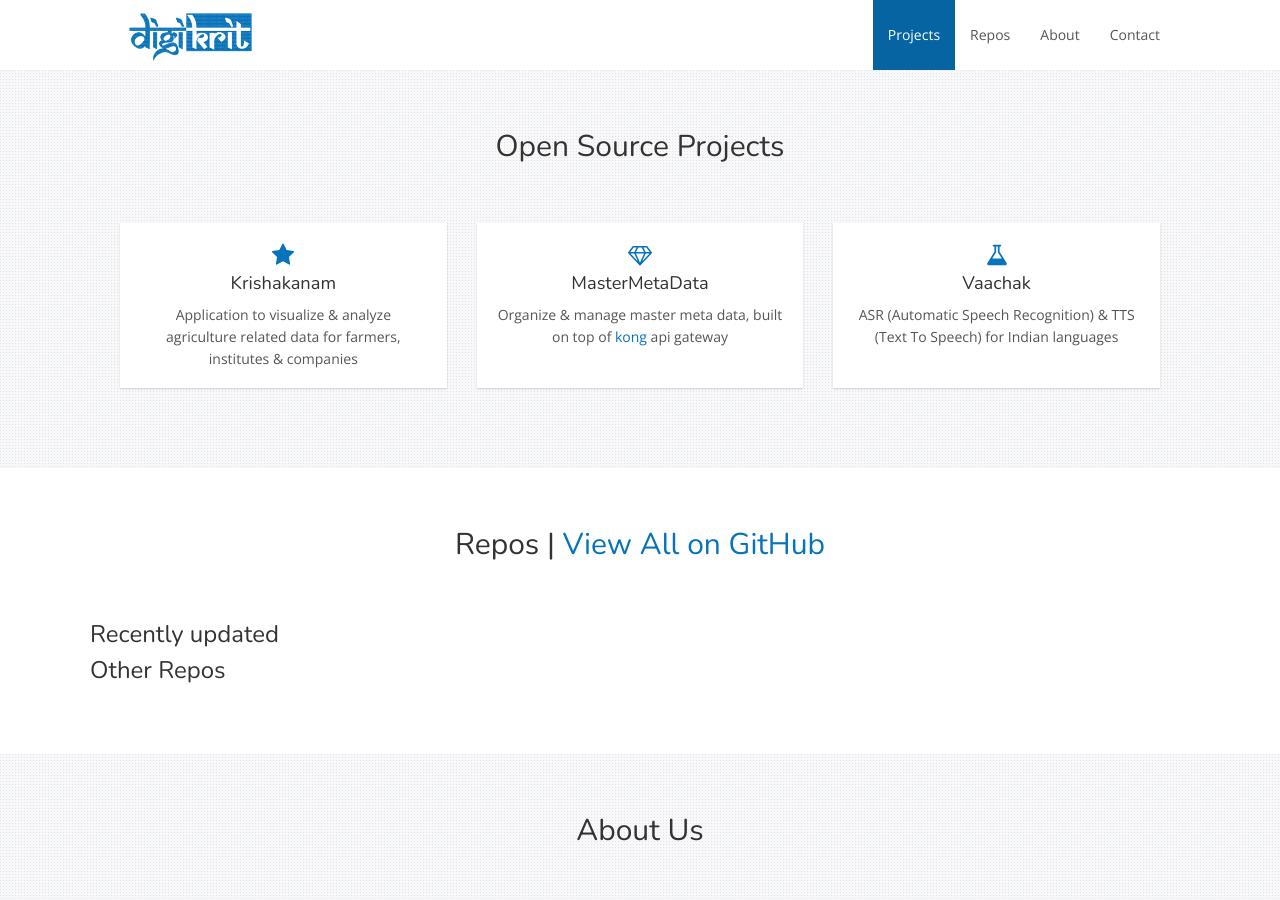
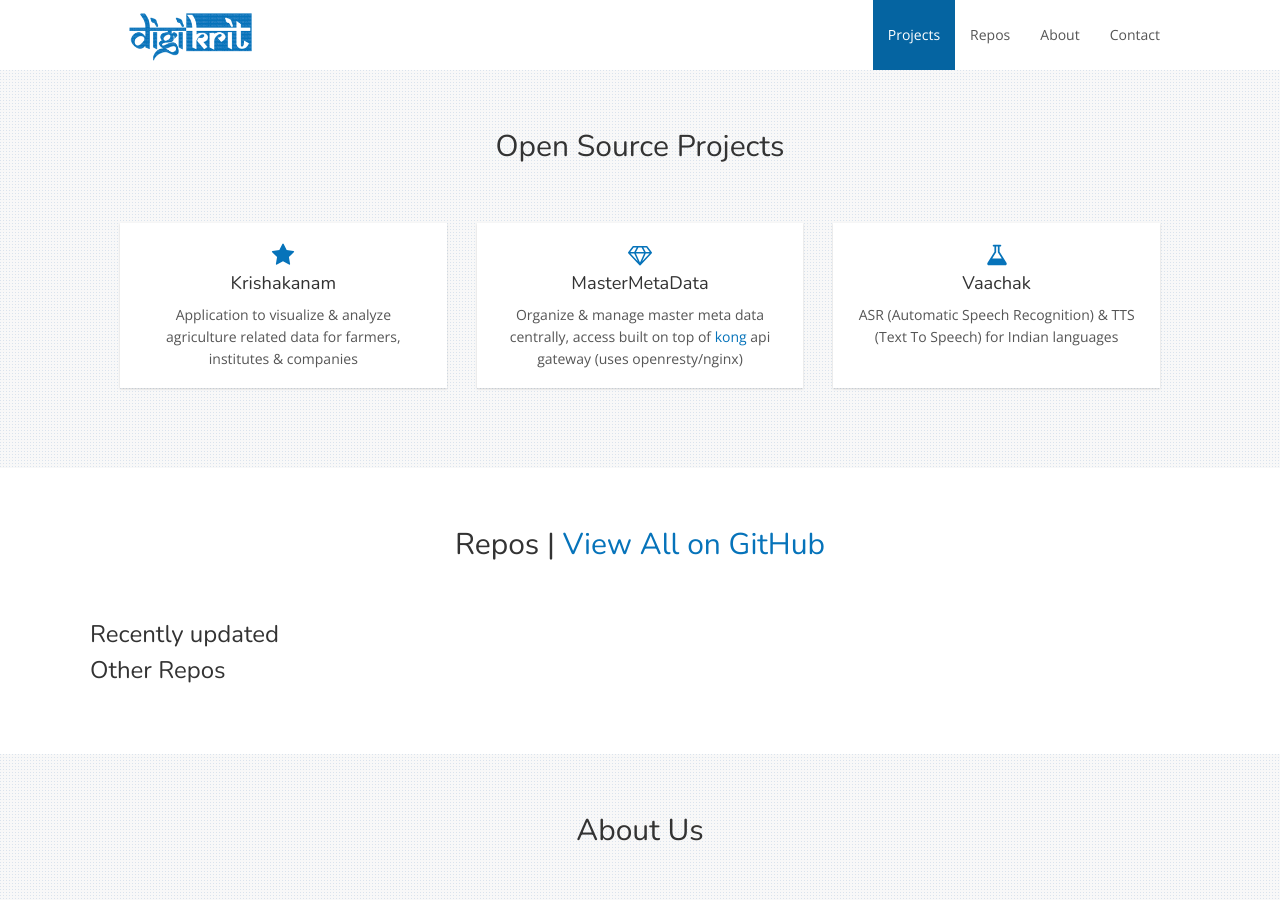
Before and after one commit to digikrit/digikrit.github.io, a Jekyll site: the page built from index.html, in a window 1280 px wide and 900 px high. Built offline with Jekyll 4.4.1, drawn with Linux system fonts in a browser that asks for light colours; nearby versions of some CDN libraries.

Commit message:
Changed description and url for the projects.

```diff
--- a/_data/projects.yml
+++ b/_data/projects.yml
@@ -1,14 +1,14 @@
 - icon: icon-star
   title: Krishakanam
   description: Application to visualize & analyze agriculture related data for farmers, institutes & companies
-  url: https://github.com/digikrit/krishakanam
+  url: https://digikrit.github.io/krishakanam
 
 - icon: icon-diamond
   title: MasterMetaData
-  description: Organize & manage master meta data, built on top of <a href="https://github.com/mashape/kong">kong</a> api gateway
-  url: https://github.com/digikrit/mastermetadata
+  description: Organize & manage master meta data centrally, access built on top of <a href="https://github.com/mashape/kong">kong</a> api gateway (uses openresty/nginx)
+  url: https://digikrit.github.io/mastermetadata
 
 - icon: icon-flask
   title: Vaachak
   description: ASR (Automatic Speech Recognition) & TTS (Text To Speech) for Indian languages
-  url: https://github.com/digikrit/vaachak
+  url: https://digikrit.github.io/vaachak
```
